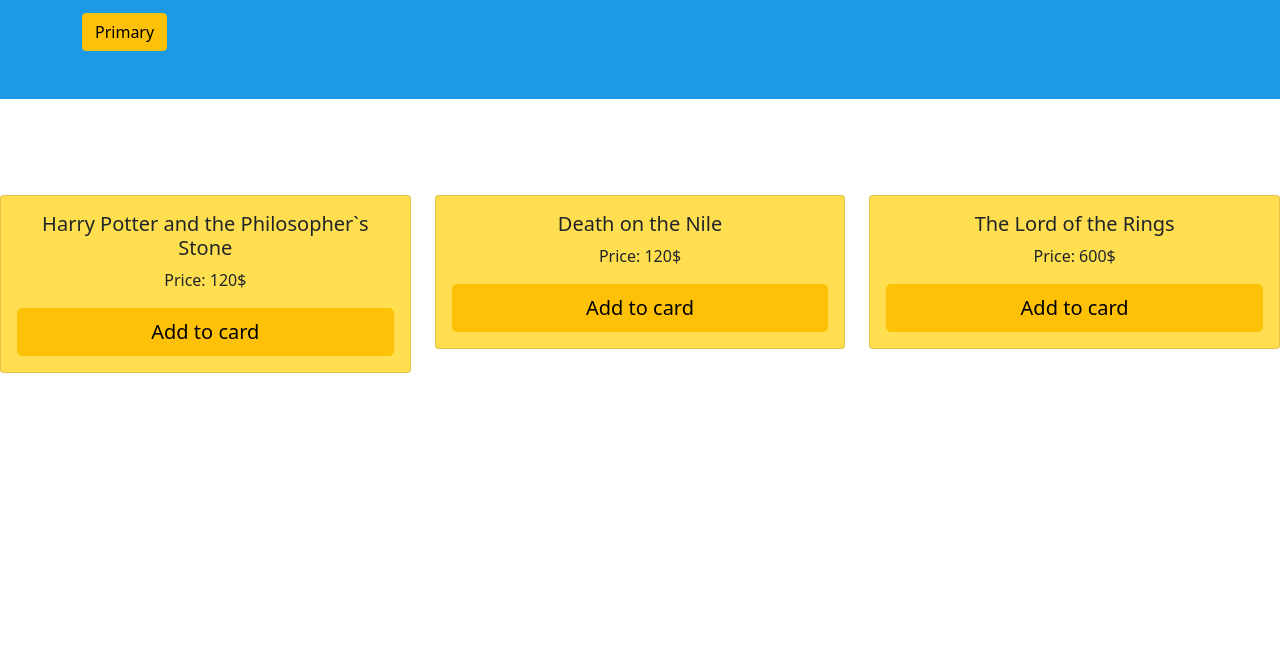
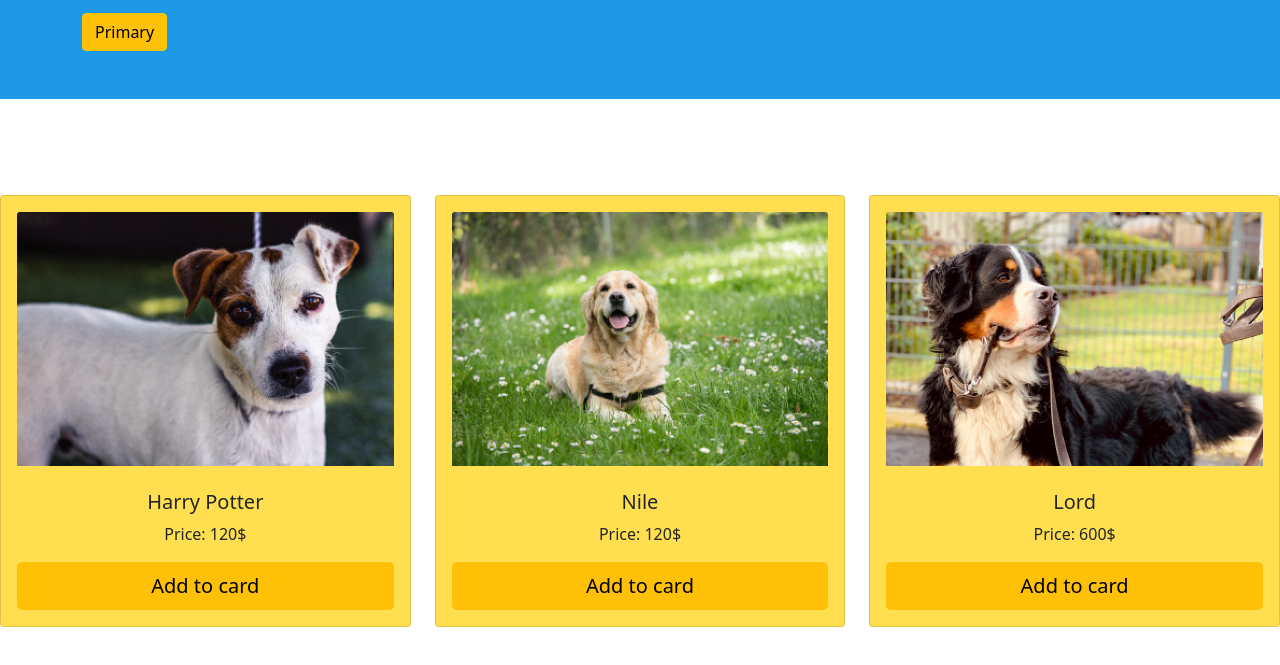
Before and after one commit to miwanoff/bootstrap-project-2024, a plain HTML site: page index.html in a window 1280 px wide. Shown: the part 187-852 px from the top of the page. Before the commit the page ends 800 px from the top, so only its background shows below. Drawn offline with nearby package versions, Linux system fonts and the light colour scheme.

Commit message:
Add images to cards

```diff
--- a/index.html
+++ b/index.html
@@ -58,7 +58,8 @@
     <div id="wrapper" class="row my-5">
       <div class="col-sm-12 col-md-6 col-lg-4 col-12">
         <div class="item_box card text-center my-5 p-3">
-          <h5 class="item_title">Harry Potter and the Philosopher`s Stone</h5>
+          <img src="./images/dog2.png" class="card-img-top" alt="..." />
+          <h5 class="item_title pt-4">Harry Potter</h5>
 
           <p>Price: <span class="item_price">120</span>$</p>
           <button class="add_item btn btn-lg btn-warning" data-id="1">
@@ -68,7 +69,8 @@
       </div>
       <div class="col-sm-12 col-md-6 col-lg-4 col-12">
         <div class="item_box card text-center my-5 p-3">
-          <h5 class="item_title">Death on the Nile</h5>
+          <img src="./images/dog4.png" class="card-img-top" alt="..." />
+          <h5 class="item_title pt-4">Nile</h5>
           <p>Price: <span class="item_price">120</span>$</p>
           <button class="add_item btn btn-lg btn-warning" data-id="5">
             Add to card
@@ -78,7 +80,8 @@
 
       <div class="col-sm-12 col-md-6 col-lg-4 col-12">
         <div class="item_box card text-center my-5 p-3">
-          <h5 class="item_title">The Lord of the Rings</h5>
+          <img src="./images/dog3.png" class="card-img-top" alt="..." />
+          <h5 class="item_title pt-4">Lord</h5>
           <p>Price: <span class="item_price">600</span>$</p>
           <button class="add_item btn btn-lg btn-warning" data-id="3">
             Add to card
```
